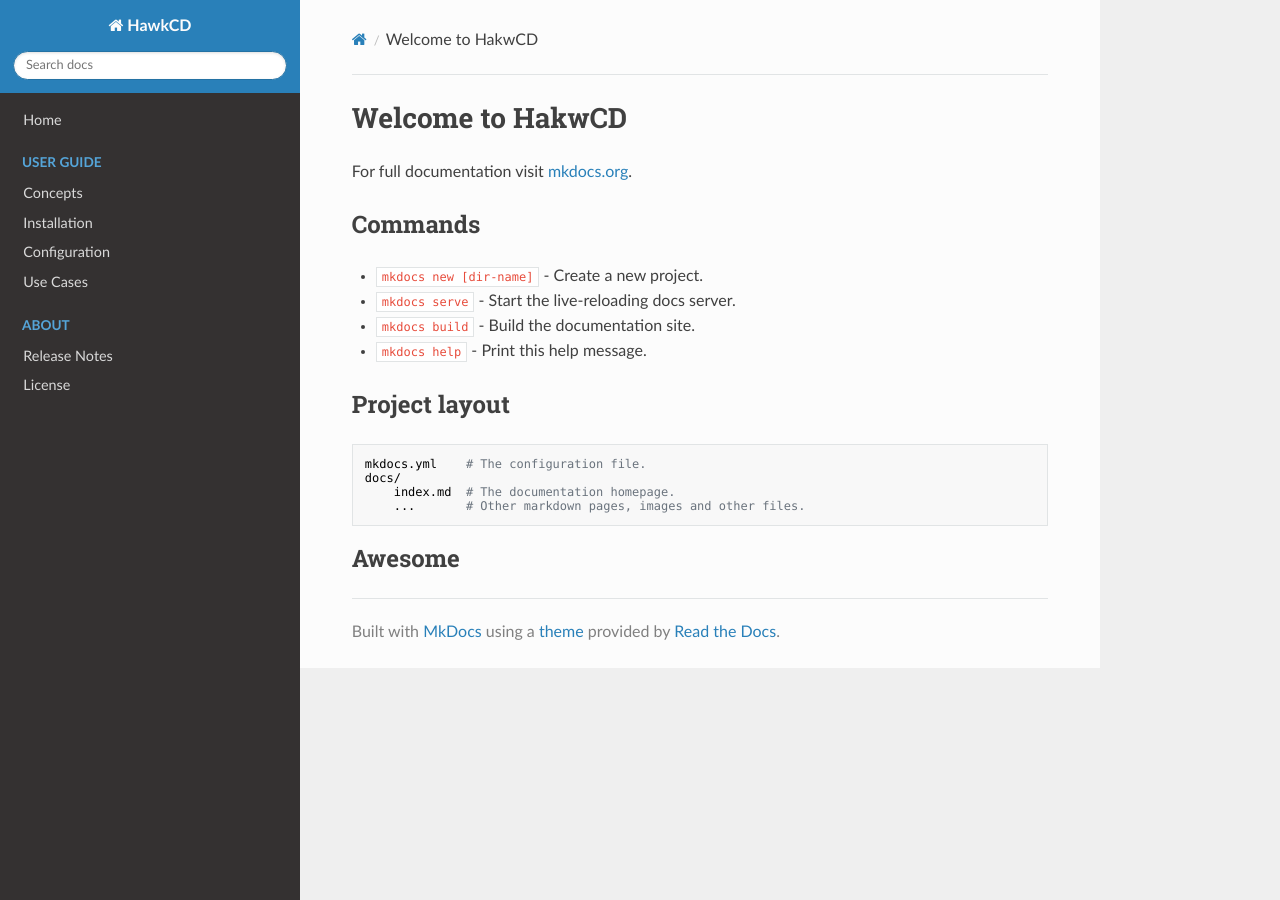
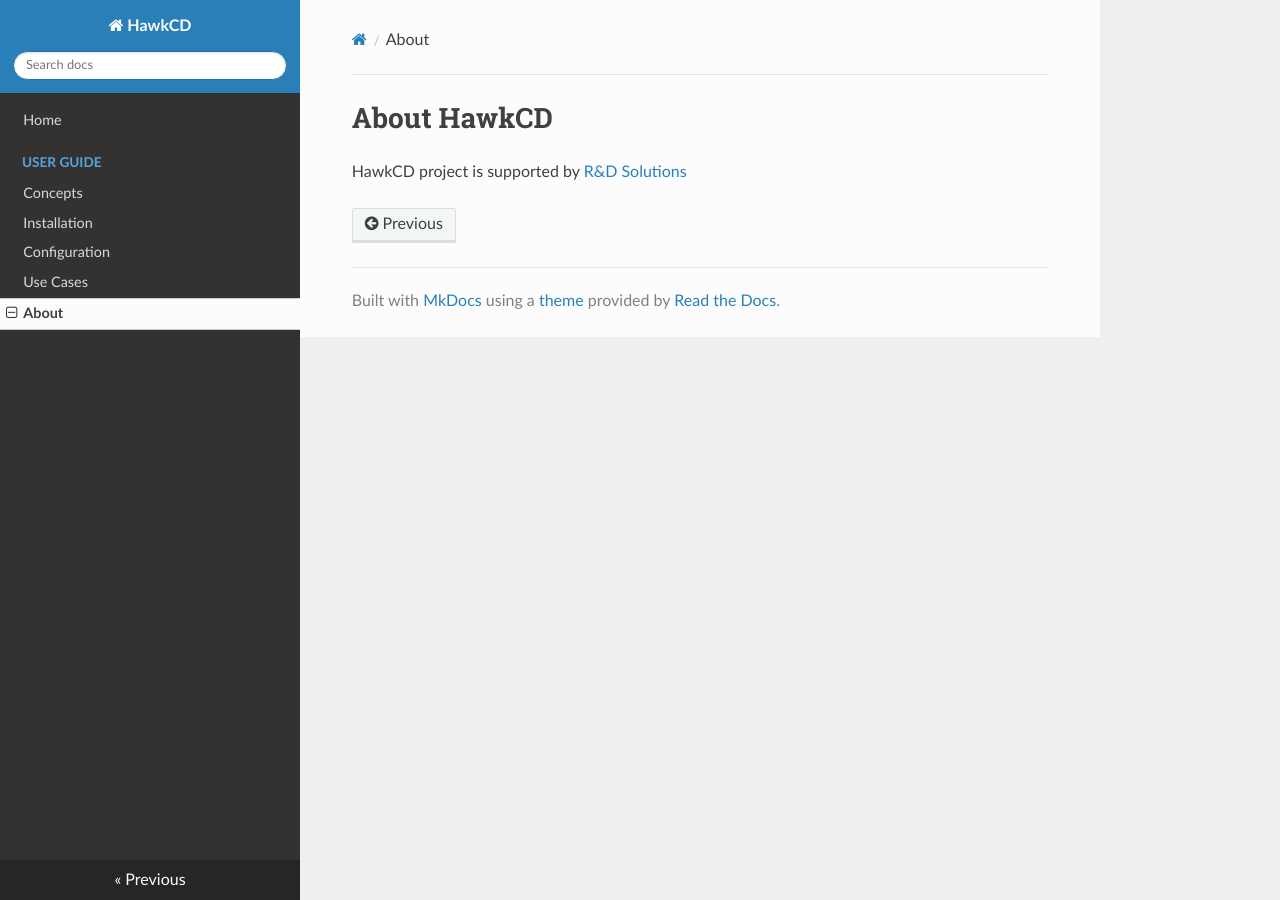
Before and after one commit to rndsolutions/docs.hawkcd.io, an MkDocs documentation site: the page built from docs/about/index.md, in a window 1280 px wide. Built offline with MkDocs 1.6.1, drawn with Linux system fonts in a browser that asks for light colours; nearby versions of some CDN libraries; old or Windows-style settings are respelled for this version of MkDocs.

Commit message:
updating docs

```diff
--- a/docs/about.md
+++ /dev/null
@@ -1,18 +0,0 @@
-# Welcome to HakwCD
-
-For full documentation visit [mkdocs.org](http://mkdocs.org).
-
-## Commands
-
-* `mkdocs new [dir-name]` - Create a new project.
-* `mkdocs serve` - Start the live-reloading docs server.
-* `mkdocs build` - Build the documentation site.
-* `mkdocs help` - Print this help message.
-
-## Project layout
-
-    mkdocs.yml    # The configuration file.
-    docs/
-        index.md  # The documentation homepage.
-        ...       # Other markdown pages, images and other files.
-## Awesome
--- /dev/null
+++ b/docs/about/index.md
@@ -0,0 +1,4 @@
+About HawkCD
+============
+
+HawkCD project is supported by [R&D Solutions](http://rnd-solutions.net)
--- a/mkdocs.yml
+++ b/mkdocs.yml
@@ -7,8 +7,6 @@ pages:
    - Installation: "installation/index.md"
    - Configuration: "configuration/index.md"
    - Use Cases: "use-cases/index.md"
-- About:
-  - Release Notes: "about/release-notes.md"
-  - License: "about/license.md"
+- About: "about/index.md"
 theme: readthedocs
 #site_dir: ../../hawk-docs/hawk
```
Also changed, not shown: docs/about/release-notes.md (deleted, +0 -1 lines), docs/resources.md (deleted, +0 -1 lines), docs/user-guide.md (deleted, +0 -33 lines), docs/about/license.md (deleted).
